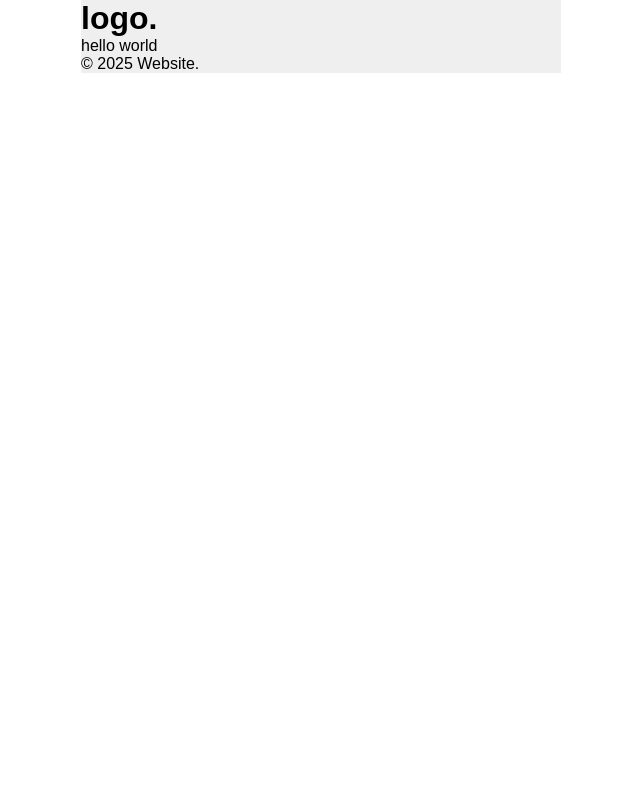
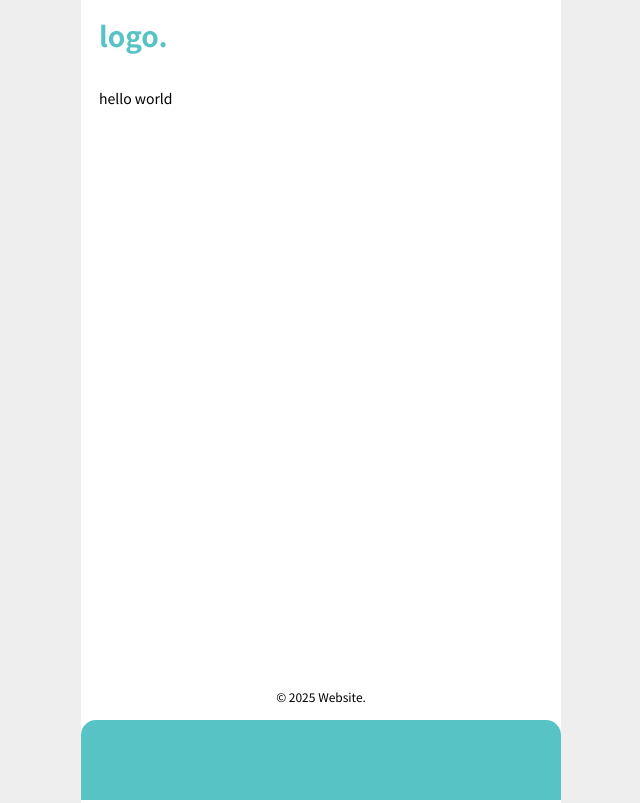
Before and after one commit to devsonia1999/react-base, a React (Vite) app: page / in a window 1280 px wide. Shown: the whole page, without its empty margins (319-959 px from the left). Built offline with nearby package versions, Linux system fonts and the light colour scheme.

Commit message:
scss update

```diff
--- /dev/null
+++ b/src/assets/styles/abstracts/_fonts.scss
@@ -0,0 +1,3 @@
+//basic
+@import url('https://fonts.googleapis.com/css2?family=Noto+Sans+KR:wght@100..900&family=Noto+Sans:ital,wght@0,100..900;1,100..900&display=swap');
+@import url('https://fonts.googleapis.com/css2?family=Noto+Sans+KR:wght@100..900&family=Noto+Sans:ital,wght@0,100..900;1,100..900&family=Roboto:ital,wght@0,100..900;1,100..900&display=swap');
--- a/src/assets/styles/abstracts/_index.scss
+++ b/src/assets/styles/abstracts/_index.scss
@@ -1,2 +1,5 @@
+@forward 'fonts';
 @forward 'variables';
+@forward 'script';
 @forward 'mixins';
+@forward 'reset';
--- /dev/null
+++ b/src/assets/styles/abstracts/_reset.scss
@@ -0,0 +1,33 @@
+@use 'mixins' as mix;
+@use 'variables' as var;
+@use 'script' as fun;
+@use "sass:map";
+
+*,
+*::before,
+*::after {
+  margin: 0;
+  padding: 0;
+  @include mix.prefix(box-sizing,border-box);
+}
+
+body {
+  background: map.get(var.$color, "_light");
+  font-family: var.$font-base;
+  font-size: fun.rem(14);
+  color: map.get(var.$color, "_dark");
+}
+
+a {
+  text-decoration: none;
+  color: inherit;
+}
+
+img {
+  width: 100%;
+  display: block;
+}
+
+ul, ol {
+  list-style: none;
+}
--- /dev/null
+++ b/src/assets/styles/abstracts/_script.scss
@@ -0,0 +1,4 @@
+//rem
+@function rem($size) {
+  @return #{calc($size / 16)}rem;
+}
--- a/src/assets/styles/abstracts/_variables.scss
+++ b/src/assets/styles/abstracts/_variables.scss
@@ -1,17 +1,24 @@
+@use 'script' as fun;
+
 //color
-$colors: (
-  primary: #57c3c5,
-  black1: #000000,
-  light-grey: #dfdfdf80,
-  white1: #ffffff,
+$color: (
+  _primary: #57c3c5,
+  _dark: #000000,
+  _light: #dfdfdf80,
+  _bg:#ffffff,
 );
 
 //font
-$font-base: 'Pretendard', sans-serif;
+$font-base: "Noto Sans KR", sans-serif;
 
 //breakpoints
 $breakpoints: (
-  mobile: 480px,
-  tablet: 768px,
-  desktop: 1024px,
+  _mobile: 480px,
+  _tablet: 768px,
+  _desktop: 1024px,
 );
+
+//font-size
+$font: (
+  _sm: fun.rem(12),
+)
--- a/src/assets/styles/base/_reset.scss
+++ /dev/null
@@ -1,30 +0,0 @@
-@use '../abstracts/index' as abs;
-@use "sass:map";
-
-*,
-*::before,
-*::after {
-  margin: 0;
-  padding: 0;
-  @include abs.prefix(box-sizing,border-box);
-}
-
-body {
-  background: map.get(abs.$colors, "white1");
-  font-family: abs.$font-base;
-  color: map.get(abs.$colors, "black");
-}
-
-a {
-  text-decoration: none;
-  color: inherit;
-}
-
-img {
-  max-width: 100%;
-  display: block;
-}
-
-ul, ol {
-  list-style: none;
-}
--- a/src/assets/styles/main.scss
+++ b/src/assets/styles/main.scss
@@ -1,24 +1,62 @@
-@use './base/reset';
 @use './abstracts/index' as abs;
 @use "sass:map";
 
 .wrap{
-  background: map.get(abs.$colors, "light-grey");
+  background: map.get(abs.$color, "_bg");
   @include abs.flexbox(column, center, center);
-  max-width: 480px;
-  max-height: 100%;
+  width: 100%;
+  max-width: map.get(abs.$breakpoints, "_mobile");
+  height: 100%;
   margin: 0 auto;
+  position: relative;
 }
 
 header{
   width: 100%;
+  padding: abs.rem(15) abs.rem(18);
+  h1{
+    color: map.get(abs.$color, "_primary");
+  }
 }
 
 footer{
   width: 100%;
+  padding: abs.rem(18);
+  text-align: center;
+  font-size: abs.rem(12);
+}
+
+.menuBar{
+  background: map.get(abs.$color, "_primary");
+  width: 100%;
+  max-width: map.get(abs.$breakpoints, "_mobile");
+  height: abs.rem(80);
+  position: sticky;
+  bottom: 0; left: 0;
+  border-radius: 15px 15px 0 0;
+  ul{
+    @include abs.flexbox(row, center, center);
+    li{
+      width: 20%;
+      height: abs.rem(80);
+      background: no-repeat center center;
+      background-size: abs.rem(45) auto;
+      &:nth-child(3){
+        &::before{
+          display: block;
+          border-radius: 5px;
+          content: '';
+          background: map.get(abs.$color, "_bg");
+        }
+        background-image: url('@/assets/images/menu_home.png');
+      }
+    }
+  }
 }
 
 .contents{
   width: 100%;
   height: 100%;
+  min-height: 600px;
+  padding: abs.rem(18);
 }
--- a/src/layout/menuBar.jsx
+++ b/src/layout/menuBar.jsx
@@ -1,13 +1,17 @@
 import React from 'react';
 
-function menuBar() {
+function MenuBar() {
   return (
     <div className='menuBar'>
       <ul>
+        <li></li>
+        <li></li>
+        <li></li>
+        <li></li>
         <li></li>
       </ul>
     </div>
   );
 }
 
-export default menuBar;
+export default MenuBar;
--- a/src/router/Router.jsx
+++ b/src/router/Router.jsx
@@ -1,7 +1,7 @@
+import Home from '@/pages/Home.jsx';
 import Footer from '@/layout/Footer.jsx';
 import Header from '@/layout/Header.jsx';
-import Home from '@/pages/Home.jsx';
-import React from 'react';
+import MenuBar from '@/layout/menuBar';
 import { BrowserRouter, Route, Routes } from 'react-router-dom';
 
 function Router() {
@@ -12,6 +12,7 @@ function Router() {
         <Route path="/" element={<Home />} />
       </Routes>
       <Footer />
+      <MenuBar />
     </BrowserRouter>
   );
 }
```
Also changed, not shown: src/assets/images/menu_home.png (added).
